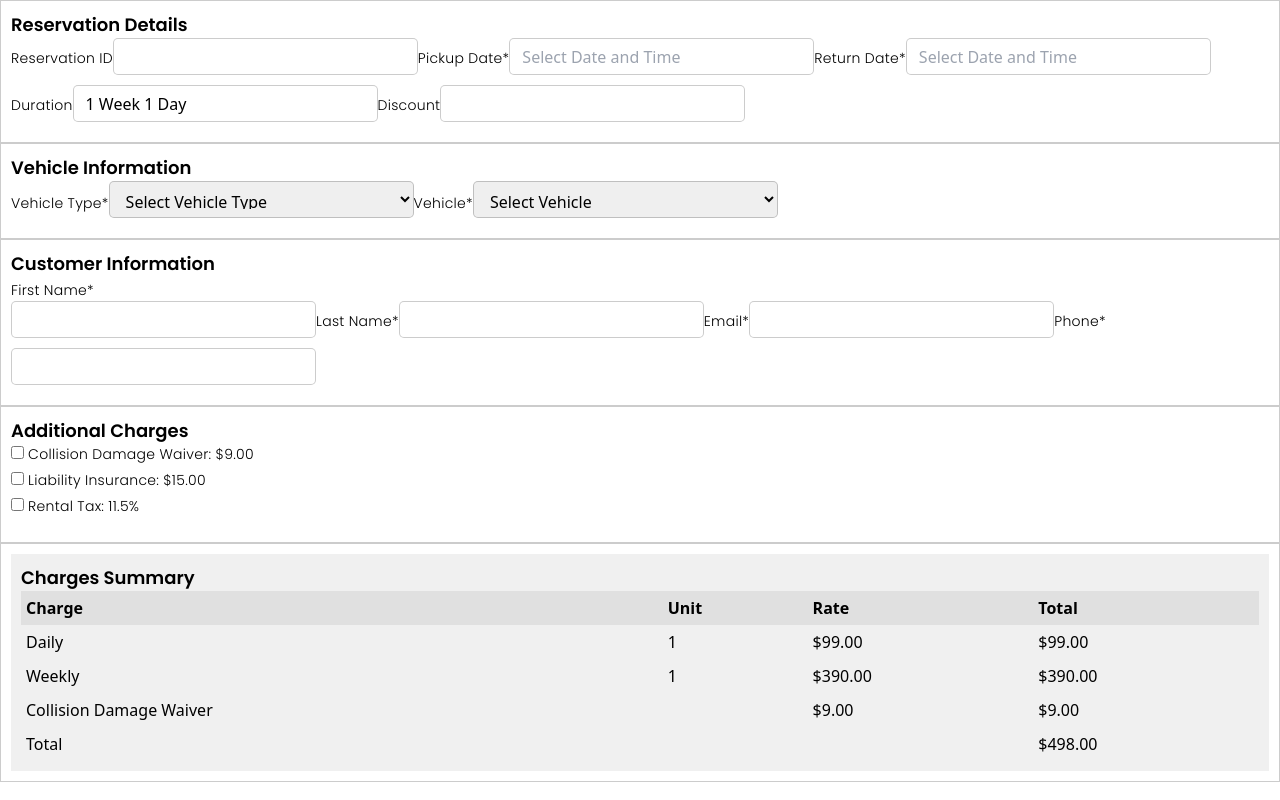
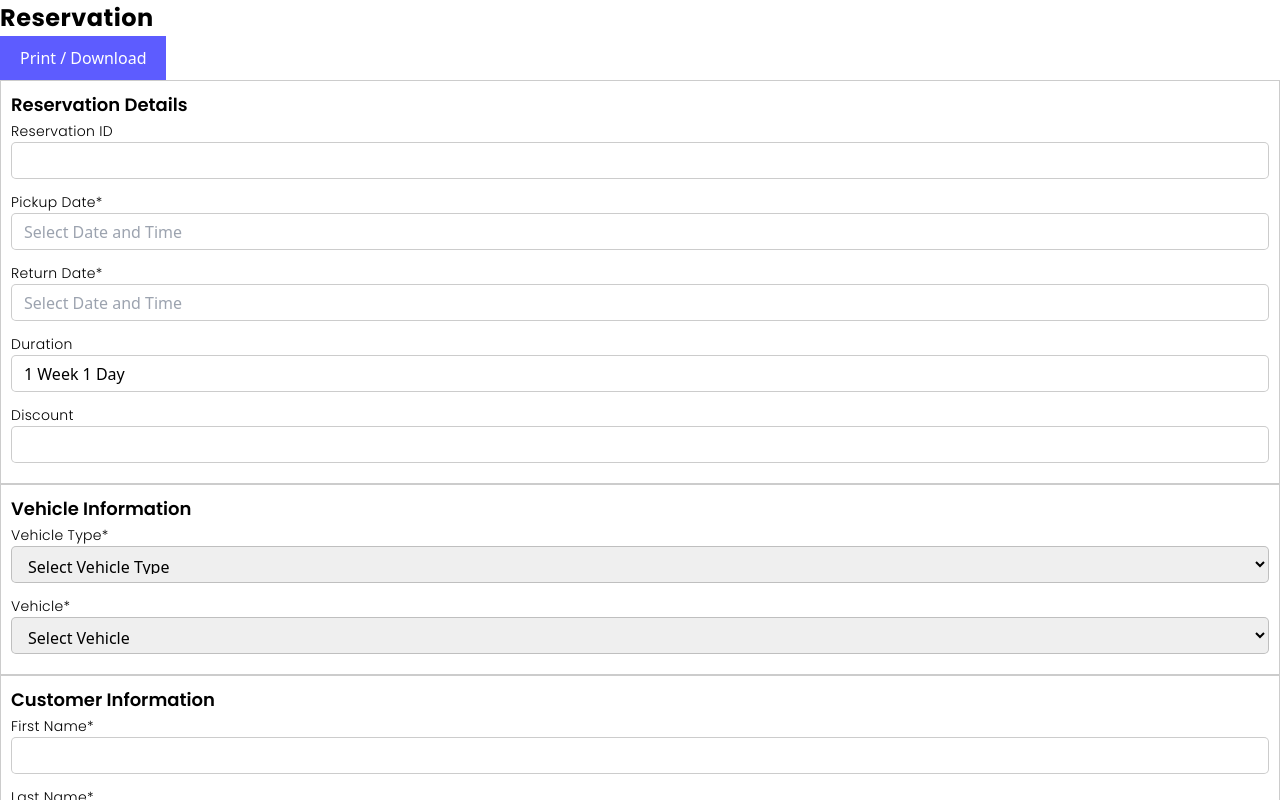
Before and after one commit to MAvi-Rup/Nyntax_Mern-Application, a React (Vite) app: page / in a window 1280 px wide. Shown: the top 800 px of the page. Built offline with nearby package versions, Linux system fonts and the light colour scheme.

Commit message:
Styling Done

```diff
--- a/src/App.css
+++ b/src/App.css
@@ -1,13 +1,4 @@
-.container-main {
-  display: grid;
-  grid-template-columns: 345px 345px 413px;
-  grid-gap: 20px;
-  margin: auto;
-  justify-content: center;
-  height: auto;
-}
-
-h1 {
+.header-style {
   font-family: Poppins;
   font-size: 24px;
   font-weight: 700;
@@ -23,7 +14,7 @@ h1 {
 }
 
 .input-field {
-  width: 305px;
+  width: 100%;
   height: 37px;
   padding: 8px 12px;
   gap: 0px;
@@ -78,11 +69,10 @@ h1 {
   background-color: #e0e0e0;
 }
 
-button {
+.print-button {
   background-color: rgba(93, 92, 255, 1);
   color: white;
   padding: 10px 20px;
   border: none;
   cursor: pointer;
-  margin-top: 20px;
 }
--- a/src/App.jsx
+++ b/src/App.jsx
@@ -1,8 +1,10 @@
 import "./App.css";
+import Header from "./components/Header";
 
 function App() {
   return (
     <div>
+      <Header />
       <div className="container mx-auto">
         <div className="grid grid-cols-10 gap-4">
           <div className="col-span-3">
@@ -88,9 +90,9 @@ function App() {
             <div className="section">
               <h2 className="section-heading">Customer Information</h2>
               <label className="form-label" htmlFor="first-name">
-                First Name*
-              </label>{" "}
-              <br />
+                First Name<span className=" text-red-700">*</span>
+              </label>
+
               <input
                 type="text"
                 id="first-name"
@@ -98,8 +100,9 @@ function App() {
                 className="input-field"
               />
               <label className="form-label" htmlFor="last-name">
-                Last Name*
+                Last Name<span className=" text-red-700">*</span>
               </label>
+
               <input
                 type="text"
                 id="last-name"
@@ -107,8 +110,9 @@ function App() {
                 className="input-field"
               />
               <label className="form-label" htmlFor="email">
-                Email*
+                Email<span className=" text-red-700">*</span>
               </label>
+
               <input
                 type="text"
                 id="email"
@@ -116,8 +120,9 @@ function App() {
                 className="input-field"
               />
               <label className="form-label" htmlFor="phone">
-                Phone*
+                Phones<span className=" text-red-700">*</span>
               </label>
+
               <input
                 type="text"
                 id="phone"
@@ -125,11 +130,12 @@ function App() {
                 className="input-field"
               />
             </div>
-            <div className="section">
+            <div className="section mt-3">
               <h2 className="section-heading">Additional Charges</h2>
               <div className="checkbox-container">
                 <label className="form-label">
-                  <input type="checkbox" /> Collision Damage Waiver: $9.00
+                  <input type="checkbox" value="9.00" /> Collision Damage
+                  Waiver: $9.00
                 </label>
                 <label className="form-label">
                   <input type="checkbox" /> Liability Insurance: $15.00
--- /dev/null
+++ b/src/components/Header.jsx
@@ -0,0 +1,16 @@
+const Header = () => {
+  return (
+    <div className="container mx-auto my-1.5">
+      <div className="flex justify-between items-center">
+        <div className="w-4/1">
+          <h1 className="header-style">Reservation</h1>
+        </div>
+        <div className="w-4/12 flex justify-end">
+          <button className="print-button">Print / Download</button>
+        </div>
+      </div>
+    </div>
+  );
+};
+
+export default Header;
```
